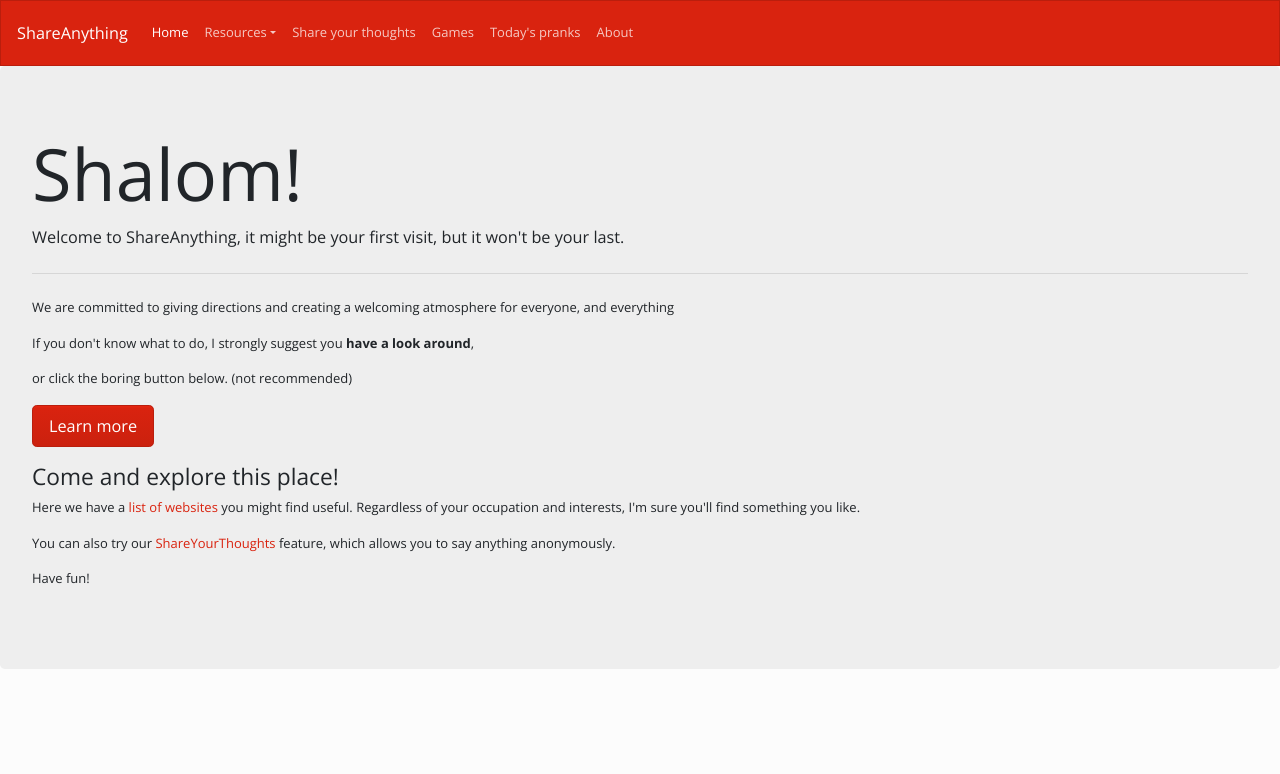
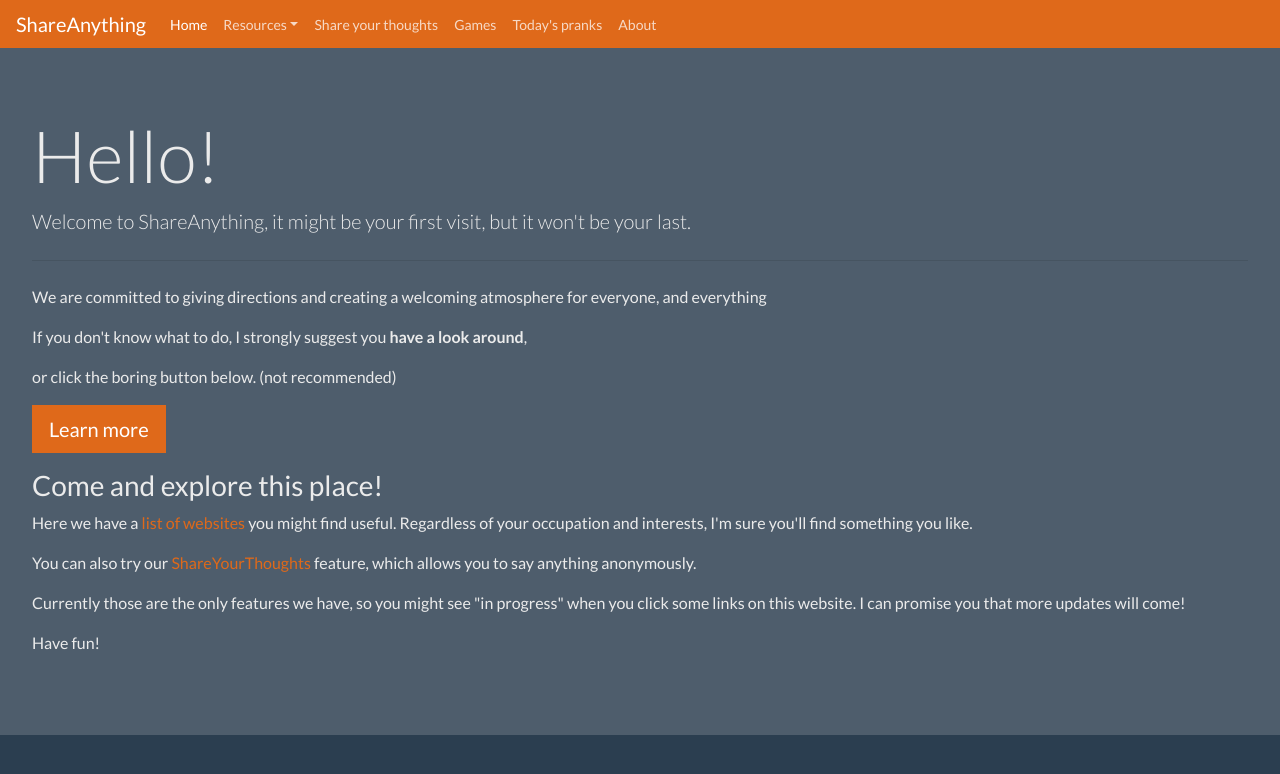
Before and after one commit to namerror/ShareAnything, a Django app: page /home/ in a window 1280 px wide. Shown: the top 774 px of the page. Run offline with Django 4.2, Linux system fonts and the light colour scheme; some libraries are stand-ins or nearby versions.

Commit message:
Add files via upload

```diff
--- a/templates/base.html
+++ b/templates/base.html
@@ -5,11 +5,14 @@
 <head>
 <title>Share Anything!</title>
 <meta name="viewport" content="width=device-width, initial-scale=1, shrink-to-fit=no">
-<link rel="stylesheet" href="{% static 'bootstrap/simplex.css' %}">
+<link rel="stylesheet" href="{% static 'bootstrap/superhero.css' %}">
 <style>
-    .scrollable {
+    /* more than 575px (switching to sidebar) */
+    @media screen and (min-width: 576px) {
+        .scrollable {
         max-height: 600px;
         overflow-y: auto;
+        }
     }
 
 </style>
--- a/templates/home.html
+++ b/templates/home.html
@@ -2,7 +2,7 @@
 
 {% block content %}
 <div class="jumbotron">
-    <h1 class="display-3">Shalom!</h1>
+    <h1 class="display-3">Hello!</h1>
     <p class="lead">Welcome to ShareAnything, it might be your first visit, but it won't be your last.</p>
     <hr class="my-4">
     <p>We are committed to giving directions and creating a welcoming atmosphere for everyone, and everything</p>
@@ -36,6 +36,7 @@
     <h3>Come and explore this place!</h3>
     <p>Here we have a <a href="{% url 'explore:webpage_list' %}">list of websites</a>  you might find useful. Regardless of your occupation and interests, I'm sure you'll find something you like.</p>
     <p>You can also try our <a href="{% url 'thoughts:post_list' %}">ShareYourThoughts</a> feature, which allows you to say anything anonymously.</p>
+    <p>Currently those are the only features we have, so you might see "in progress" when you click some links on this website. I can promise you that more updates will come!</p>
     <p>Have fun!</p>
 </div>
 {% endblock %}
```
Also changed, not shown: templates/complaints.html (+10 -1 lines).
